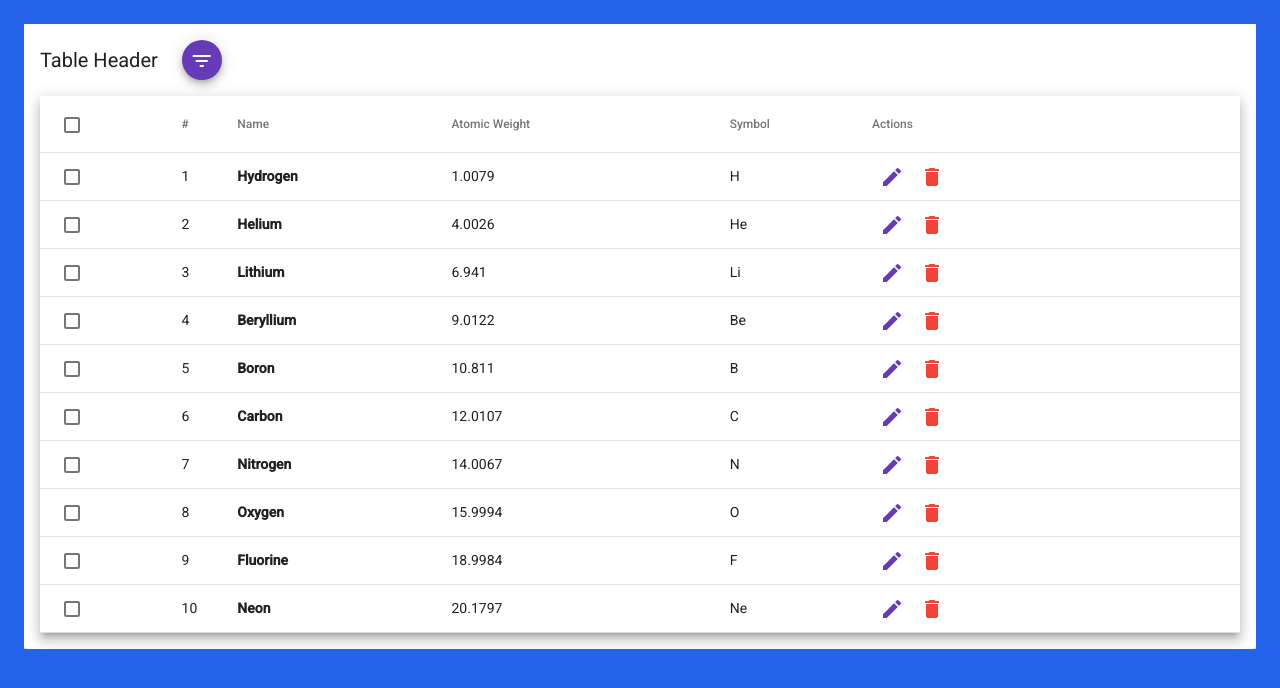
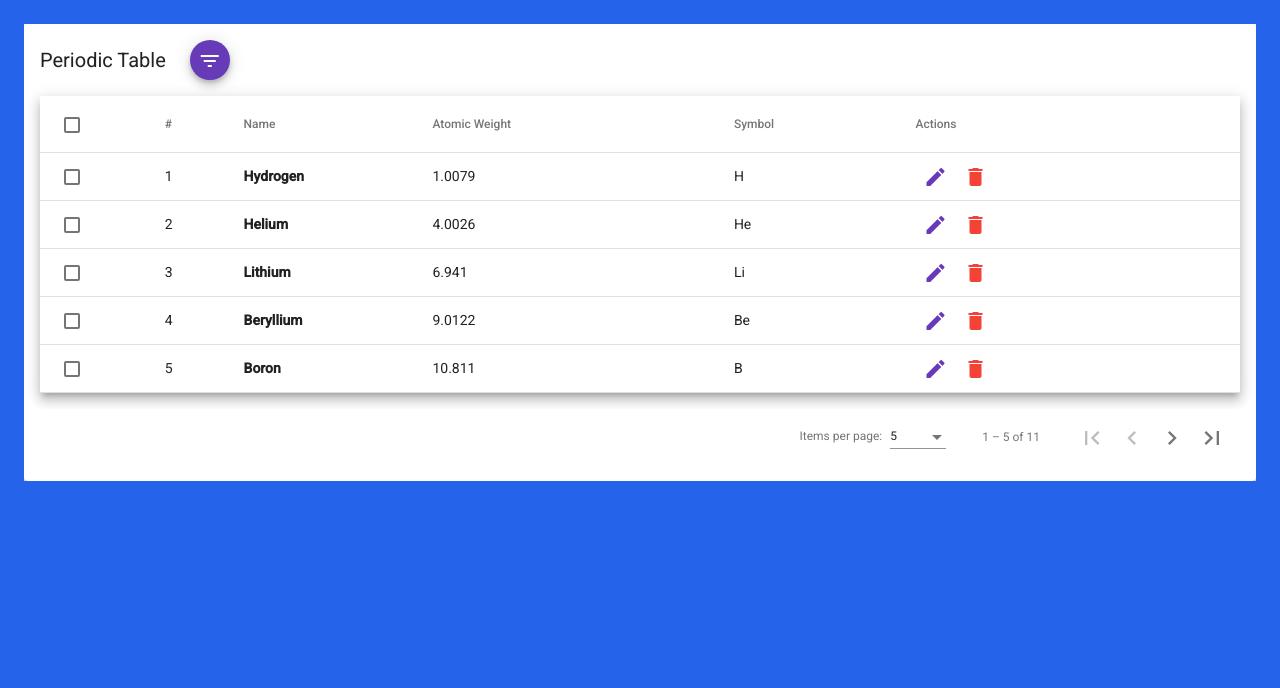
Before and after one commit to binarycodes/angular_custom_table, an Angular app: page / in a window 1280 px wide. Shown: the top 688 px of the page. Built offline with nearby package versions, Linux system fonts and the light colour scheme.

Commit message:
add support for table header, paginator and sort

```diff
--- a/src/app/app.component.html
+++ b/src/app/app.component.html
@@ -1,4 +1,5 @@
-<app-custom-table [data]="data" [columns]="columns" [selectable]=true [customSearchComponent]="searchComponent">
+<app-custom-table tableHeader="Periodic Table" [data]="data" [columns]="columns" [selectable]=true [paginate]=true [recordsPerPage]="5"
+    [sortable]=true [customSearchComponent]="searchComponent">
     <ng-container *bnTableFilter>
         <button mat-menu-item (click)="showAll()">
             <mat-icon>filter_list_off</mat-icon>
--- a/src/app/app.component.ts
+++ b/src/app/app.component.ts
@@ -21,6 +21,7 @@ const ELEMENT_DATA: PeriodicElement[] = [
   { position: 8, name: 'Oxygen', weight: 15.9994, symbol: 'O' },
   { position: 9, name: 'Fluorine', weight: 18.9984, symbol: 'F' },
   { position: 10, name: 'Neon', weight: 20.1797, symbol: 'Ne' },
+  { position: 11, name: 'Sodium', weight: 22.9897, symbol: 'Na' },
 ];
 
 const ELEMENT_METADATA: MatTableColumns<PeriodicElement>[] = [
--- a/src/app/shared/shared.module.ts
+++ b/src/app/shared/shared.module.ts
@@ -1,16 +1,18 @@
 import { CommonModule } from '@angular/common';
 import { NgModule } from '@angular/core';
+import { ReactiveFormsModule } from '@angular/forms';
+import { MatButtonModule } from '@angular/material/button';
 import { MatCardModule } from '@angular/material/card';
 import { MatCheckboxModule } from '@angular/material/checkbox';
-import { MatTableModule } from '@angular/material/table';
+import { MatDialogModule } from '@angular/material/dialog';
+import { MatFormFieldModule } from '@angular/material/form-field';
 import { MatIconModule } from '@angular/material/icon';
 import { MatMenuModule } from '@angular/material/menu';
-import { MatButtonModule } from '@angular/material/button';
-import { MatDialogModule } from '@angular/material/dialog';
+import { MatPaginatorModule } from '@angular/material/paginator';
 import { MatSidenavModule } from '@angular/material/sidenav';
 import { MatSlideToggleModule } from '@angular/material/slide-toggle';
-import { MatFormFieldModule } from '@angular/material/form-field';
-import { ReactiveFormsModule } from '@angular/forms';
+import { MatSortModule } from '@angular/material/sort';
+import { MatTableModule } from '@angular/material/table';
 
 
 const MATERIAL_MODULES = [
@@ -24,7 +26,9 @@ const MATERIAL_MODULES = [
   MatDialogModule,
   MatSidenavModule,
   MatSlideToggleModule,
-  MatFormFieldModule];
+  MatFormFieldModule,
+  MatPaginatorModule,
+  MatSortModule];
 
 @NgModule({
   declarations: [],
--- a/src/app/utility/custom-table/custom-table.component.html
+++ b/src/app/utility/custom-table/custom-table.component.html
@@ -5,7 +5,7 @@
     <mat-card>
         <mat-card-content>
             <div class="flex items-center">
-                <span class="flex text-xl drop-shadow-sm">Table Header</span>
+                <span class="flex text-xl drop-shadow-sm">{{tableHeader}}</span>
                 <button class="ml-6" mat-mini-fab color="primary" [matMenuTriggerFor]="menu">
                     <mat-icon>filter_list</mat-icon>
                 </button>
@@ -18,7 +18,8 @@
                     [ngTemplateOutletContext]="{ $implicit: selectedItems}">
                 </ng-container>
             </mat-card>
-            <table mat-table [dataSource]="dataSource" class="mt-4 mat-elevation-z8">
+            <table mat-table [dataSource]="dataSource" class="mt-4 mat-elevation-z8" matSort
+                [matSortDisabled]=!sortable>
                 <ng-container [matColumnDef]="selectColumnName">
                     <th mat-header-cell *matHeaderCellDef>
                         <mat-checkbox color="primary" (change)="$event ? masterToggle() : null"
@@ -35,7 +36,7 @@
                 </ng-container>
 
                 <ng-container *ngFor="let column of columns" [matColumnDef]="column.name">
-                    <th mat-header-cell *matHeaderCellDef> {{column.label}} </th>
+                    <th mat-header-cell *matHeaderCellDef mat-sort-header> {{column.label}} </th>
                     <td mat-cell *matCellDef="let element">
                         <span [innerHTML]="column.display(element)"></span>
                     </td>
@@ -56,6 +57,8 @@
                 <tr mat-header-row *matHeaderRowDef="displayedColumns"></tr>
                 <tr mat-row *matRowDef="let row; columns: displayedColumns;"></tr>
             </table>
+            <mat-paginator *ngIf="paginate" [pageSizeOptions]="pageSizeOptions" showFirstLastButtons class="mt-4">
+            </mat-paginator>
         </mat-card-content>
     </mat-card>
 </mat-drawer-container>
--- a/src/app/utility/custom-table/custom-table.component.ts
+++ b/src/app/utility/custom-table/custom-table.component.ts
@@ -2,7 +2,9 @@ import { SelectionModel } from '@angular/cdk/collections';
 import { ComponentType } from '@angular/cdk/portal';
 import { Component, ContentChild, Input, OnInit, ViewChild, ViewContainerRef } from '@angular/core';
 import { FormControl } from '@angular/forms';
+import { MatPaginator } from '@angular/material/paginator';
 import { MatDrawer } from '@angular/material/sidenav';
+import { MatSort } from '@angular/material/sort';
 import { MatTableDataSource } from '@angular/material/table';
 import { RowActionDirective } from './row-action.directive';
 import { SelectedActionDirective } from './selected-action.directive';
@@ -22,18 +24,12 @@ export interface MatTableColumns<T> {
 })
 export class CustomTableComponent<T> implements OnInit {
 
-  private _data: T[] = [];
-  @Input() set data(d: T[]) {
-    this._data = d;
-    if (this._data) {
-      this.dataSource = new MatTableDataSource<T>(this._data);
-      this.selectionMode.reset();
-    }
-  }
-
-  @Input() tableHeaderText: string = '';
+  @Input() tableHeader: string = '';
   @Input() columns: MatTableColumns<T>[] = [];
   @Input() selectable: boolean = false;
+  @Input() paginate: boolean = true;
+  @Input() recordsPerPage: number = 10;
+  @Input() sortable: boolean = true;
   @Input() customSearchComponent!: ComponentType<unknown>;
 
   @ViewChild('drawer') public drawer!: MatDrawer;
@@ -44,6 +40,18 @@ export class CustomTableComponent<T> implements OnInit {
 
   @ViewChild('customSearchPlaceholder', { read: ViewContainerRef, static: true }) customSearchPlaceholderRef!: ViewContainerRef;
 
+  @ViewChild(MatPaginator, { static: false }) set paginator(matpaginator: MatPaginator) {
+    if (this.dataSource) {
+      this.dataSource.paginator = matpaginator;
+    }
+  }
+
+  @ViewChild(MatSort, { static: false }) set sort(matsort: MatSort) {
+    if (this.dataSource) {
+      this.dataSource.sort = matsort;
+    }
+  }
+
   selectColumnName: string = '__select';
   rowActionColumn: string = '__actions';
 
@@ -51,6 +59,8 @@ export class CustomTableComponent<T> implements OnInit {
   labelMap: Map<string, string> = new Map();
   selection = new SelectionModel<T>(true, []);
   selectionMode: FormControl = new FormControl(false);
+
+  private _data: T[] = [];
 
   constructor() { }
 
@@ -80,8 +90,21 @@ export class CustomTableComponent<T> implements OnInit {
     this.customSearchPlaceholderRef.createComponent(this.customSearchComponent);
   }
 
+  @Input() set data(d: T[]) {
+    this._data = d;
+    if (this._data) {
+      this.dataSource = new MatTableDataSource<T>(this._data);
+      this.selectionMode.reset();
+    }
+  }
+
   get displayedColumns(): string[] {
     return [...this.selectable ? [this.selectColumnName] : [], ...this.iterateColumns, ...this.rowAction ? [this.rowActionColumn] : []];
+  }
+
+  get pageSizeOptions(): number[] {
+    const lastOptionRequired: number = this._data.length + (this.recordsPerPage-1);
+    return [1, 2, 3, 4, 5].map(num => num * this.recordsPerPage).filter(num => num <= lastOptionRequired);
   }
 
   private get iterateColumns(): string[] {
```
